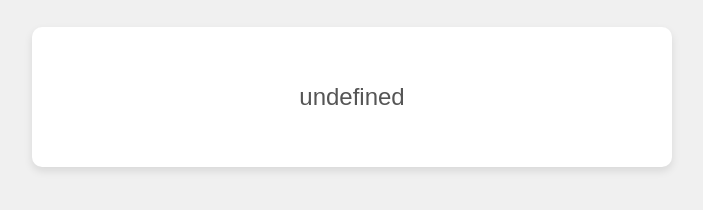
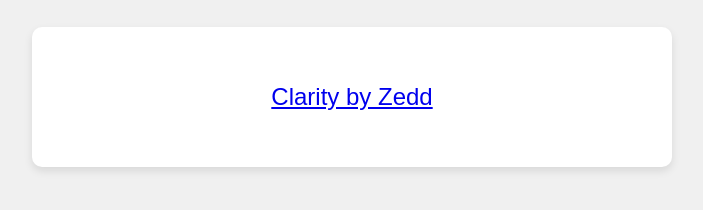
Before and after one commit to edcamey23/EdPutYouOn, a plain HTML site: page index.html in a window 1280 px wide. Both pictures are taken after a click on the button "Get Put On". Shown: the part 398-608 px from the top of the page, without its empty margins (288-991 px from the left). Drawn offline with Linux system fonts and the light colour scheme.

Commit message:
Update index.html

```diff
--- a/index.html
+++ b/index.html
@@ -67,7 +67,7 @@
       const randomIndex = Math.floor(Math.random() * songs.length);
       const song = songs[randomIndex];
       const display = document.getElementById("songDisplay");
-      display.innerHTML = song.name;
+      display.innerHTML = `<a href="${song.link}" target="_blank">${song.title} by ${song.artist}</a>`;
     }
   </script>
 </body>
```
